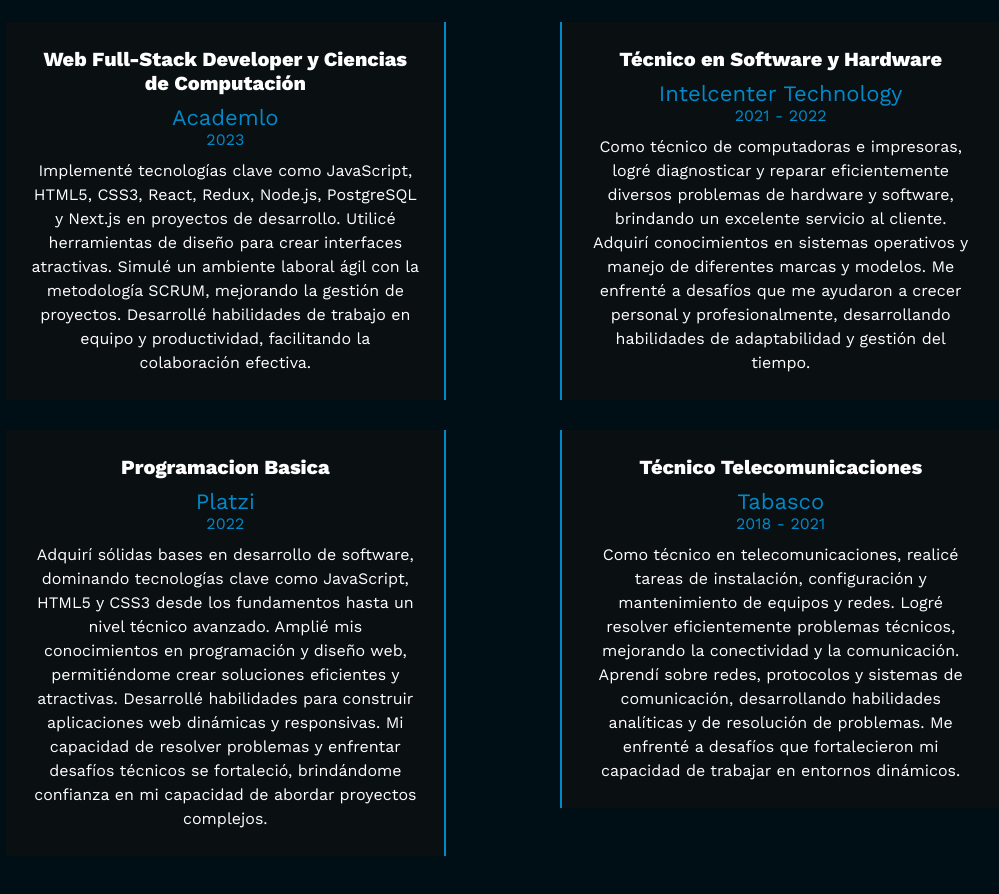
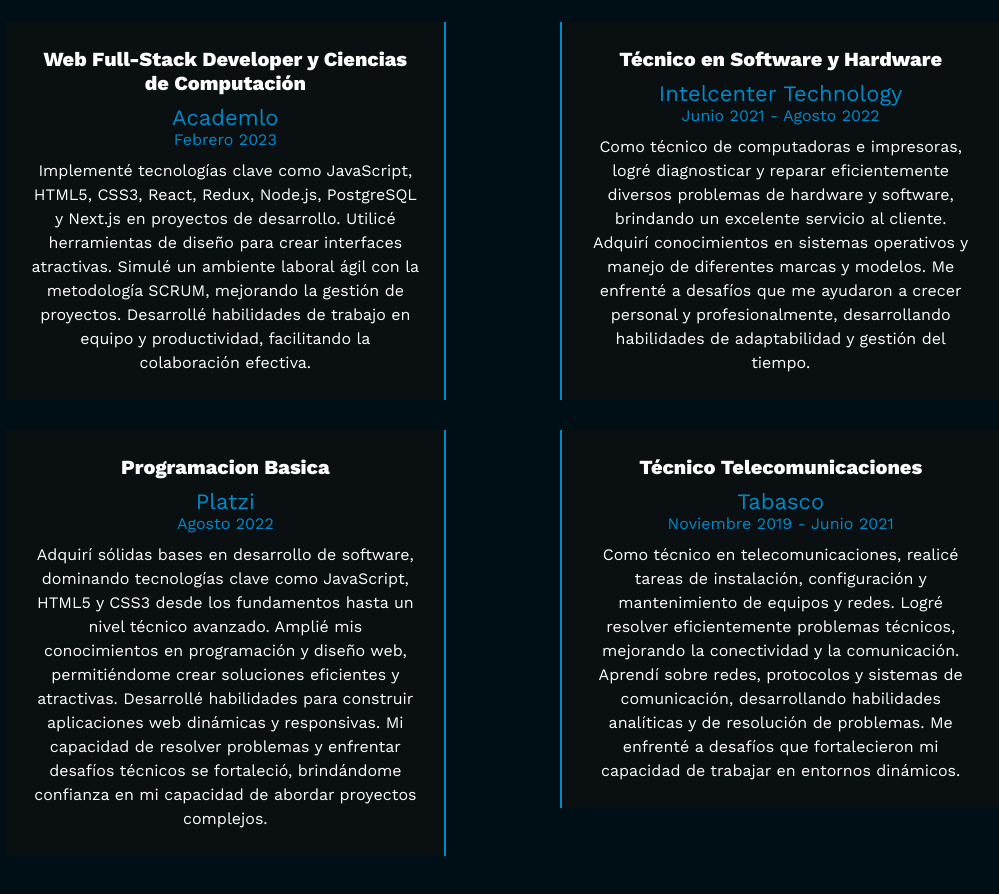
Before and after one commit to BaironSandoval/BaironSandoval, a website built with Vite: page index.html in a window 1280 px wide. Shown: the part 3067-3961 px from the top of the page, without its empty margins (137-1136 px from the left). Built offline with nearby package versions, Linux system fonts and the light colour scheme.

Commit message:
cambios de ubicacio..n

```diff
--- a/index.html
+++ b/index.html
@@ -293,7 +293,7 @@
             <div class="item izq">
               <h4>Web Full-Stack Developer y Ciencias de Computación</h4>
               <span class="casa">Academlo</span>
-              <span class="fecha">2023</span>
+              <span class="fecha">Febrero 2023</span>
               <p>
                 Implementé tecnologías clave como JavaScript, HTML5, CSS3,
                 React, Redux, Node.js, PostgreSQL y Next.js en proyectos de
@@ -307,7 +307,7 @@
             <div class="item izq">
               <h4>Programacion Basica</h4>
               <span class="casa">Platzi</span>
-              <span class="fecha">2022</span>
+              <span class="fecha">Agosto 2022</span>
               <p>
                 Adquirí sólidas bases en desarrollo de software, dominando
                 tecnologías clave como JavaScript, HTML5 y CSS3 desde los
@@ -327,7 +327,7 @@
             <div class="item der">
               <h4>Técnico en Software y Hardware</h4>
               <span class="casa">Intelcenter Technology</span>
-              <span class="fecha">2021 - 2022</span>
+              <span class="fecha">Junio 2021 - Agosto 2022</span>
               <p>
                 Como técnico de computadoras e impresoras, logré diagnosticar y
                 reparar eficientemente diversos problemas de hardware y
@@ -341,7 +341,7 @@
             <div class="item der">
               <h4>Técnico Telecomunicaciones</h4>
               <span class="casa">Tabasco</span>
-              <span class="fecha">2018 - 2021</span>
+              <span class="fecha">Noviembre 2019 - Junio 2021</span>
               <p>
                 Como técnico en telecomunicaciones, realicé tareas de
                 instalación, configuración y mantenimiento de equipos y redes.
```
